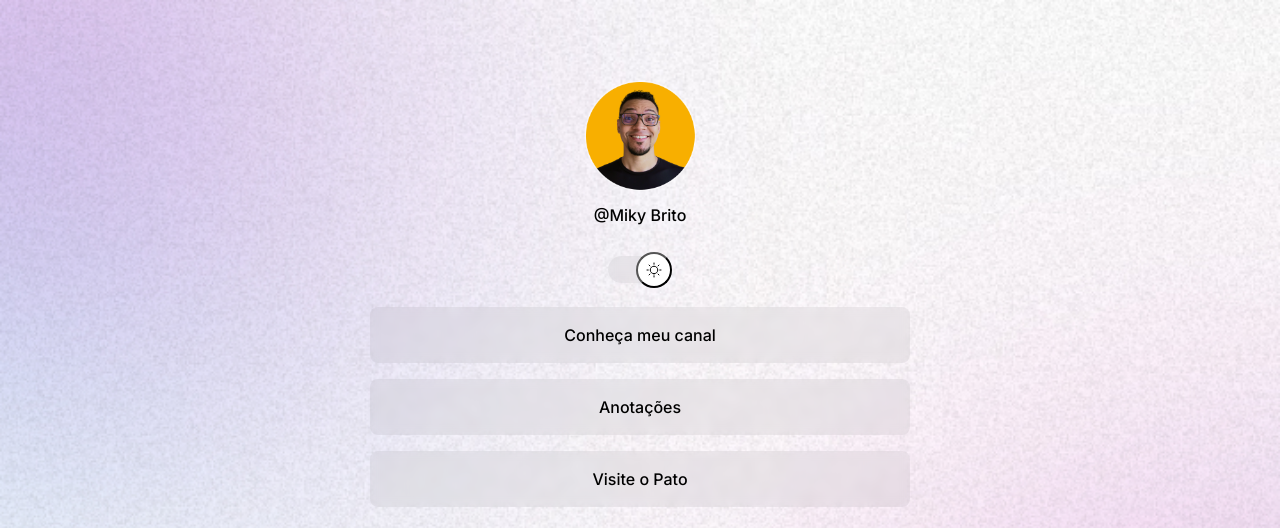
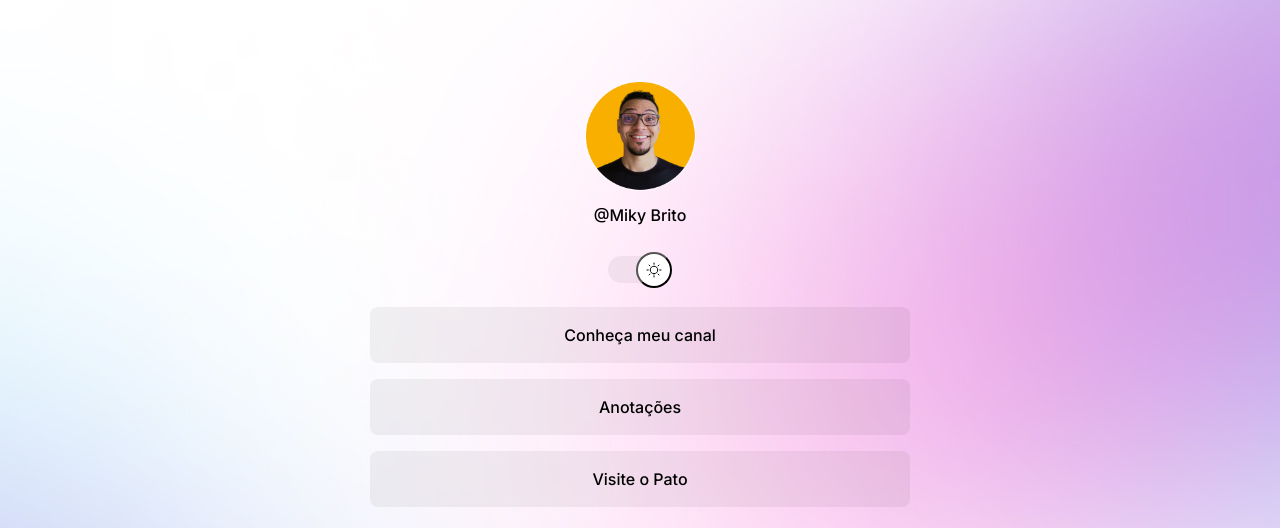
Before and after one commit to Rafael1Arru/Master, a plain HTML site: page Index.html in a window 1280 px wide. Shown: the top 528 px of the page. Drawn offline with nearby package versions, Linux system fonts and the light colour scheme.

Commit message:
Style.css change queri selector and height of ViewPort

```diff
--- a/Style.css
+++ b/Style.css
@@ -12,6 +12,7 @@ body {
   background-size: cover;
   */
   background: var(--bg-url);
+  height: 100vh;
 }
 
 body * {
@@ -161,3 +162,13 @@ footer {
   padding: 24px 0;
   text-align: center;
 }
+
+@media (min-width: 700px) {
+ :root {
+  --bg-url: url(./asets/bg-desktop.jpg);
+ }
+
+ .light-mode {
+  --bg-url: url(./assets/bg-desktop-light.jpg);
+ }
+}
```
